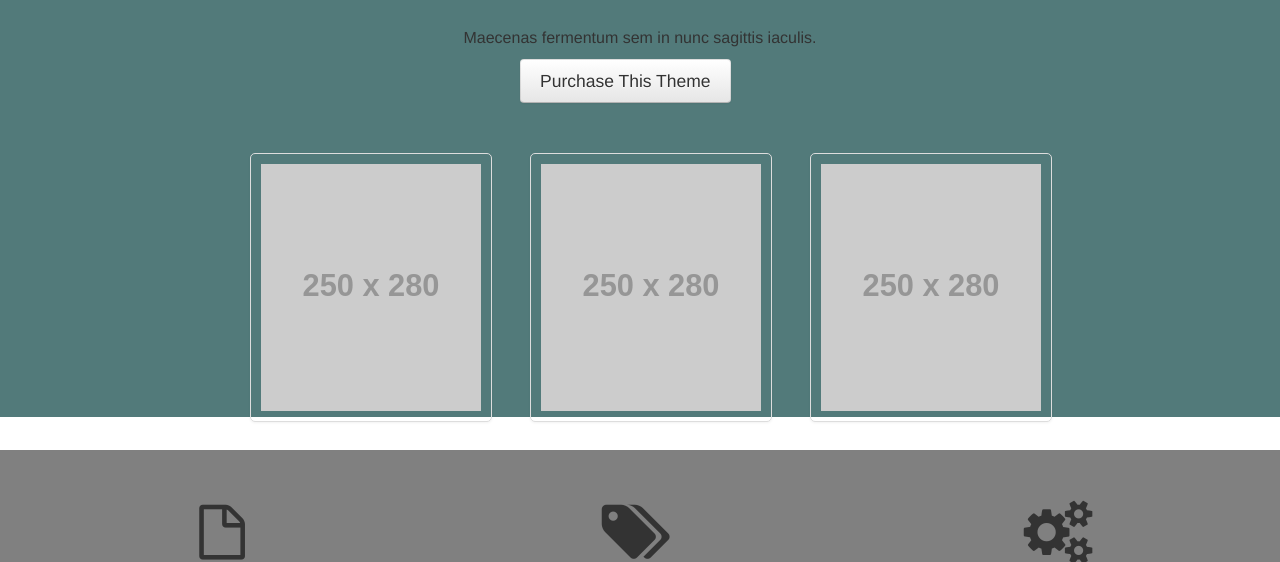
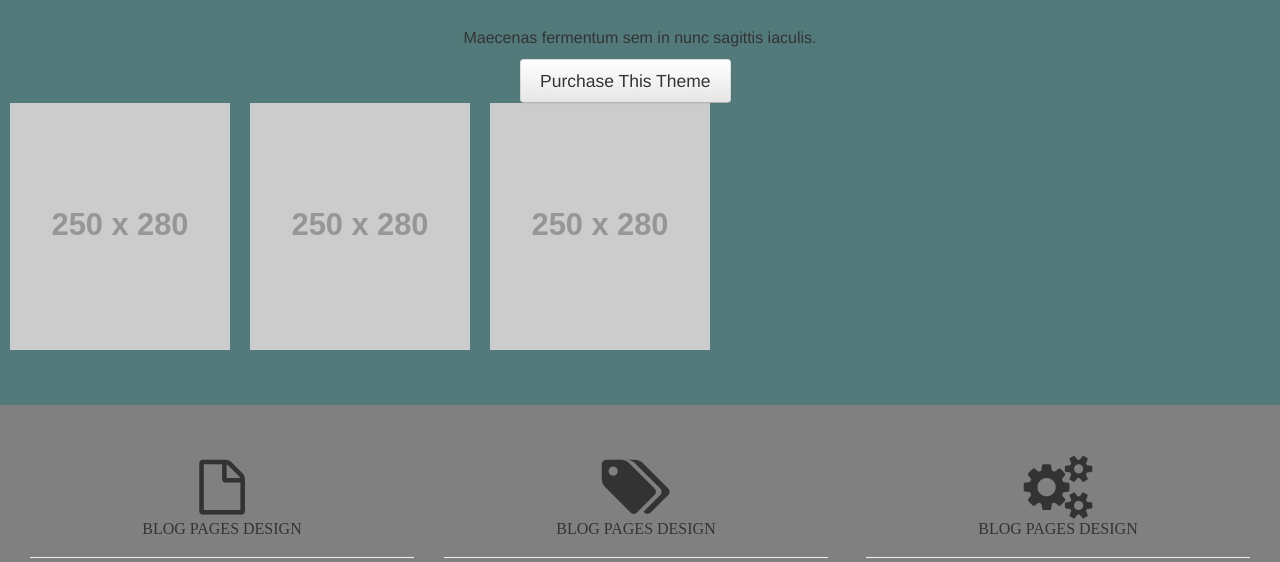
Before and after one commit to safiye/boots, a plain HTML site: page index.html in a window 1280 px wide. Shown: the part 213-775 px from the top of the page. Drawn offline with Linux system fonts and the light colour scheme; placeholder pictures from the web are drawn by us.

Commit message:
recent-item updates

```diff
--- a/index.html
+++ b/index.html
@@ -30,27 +30,27 @@
 <h1>CLEAN RESPONSIVE DESIGN WITH GREAT DOCUMENTATION.</h1>
 </div>
 <p>Maecenas fermentum sem in nunc sagittis iaculis.</p>
-<div class="btn-group">
-  <button class="btn btn-large">Purchase This Theme</button>
+        <div class="btn-group">
+                <button class="btn btn-large">Purchase This Theme</button>
 
-</div>
-	<div class="span12">
+        </div>
+	<div class="rows">
 	 <ul class="thumbnails">
-		  <li class="span3">
-			<a href="#" class="thumbnail">
-			<img src="http://placehold.it/250x280">
+		  <div class="span3">
+			<a href="#" >
+			<img src="http://placehold.it/250x280"/>
 			</a>
-		  </li>
-		  <li class="span3">
-			<a href="#" class="thumbnail">
-			<img src="http://placehold.it/250x280">
+		  </div>
+		  <div class="span3">
+			<a href="#" >
+			<img src="http://placehold.it/250x280"/>
 			</a>
-		  </li>
-		  <li class="span3">
-			<a href="#" class="thumbnail">
-			<img src="http://placehold.it/250x280">
+		  </div>
+		  <div class="span3">
+			<a href="#" >
+			<img src="http://placehold.it/250x280"/>
 			</a>
-		  </li>
+		  </div>
 
 		</ul>
 
```
